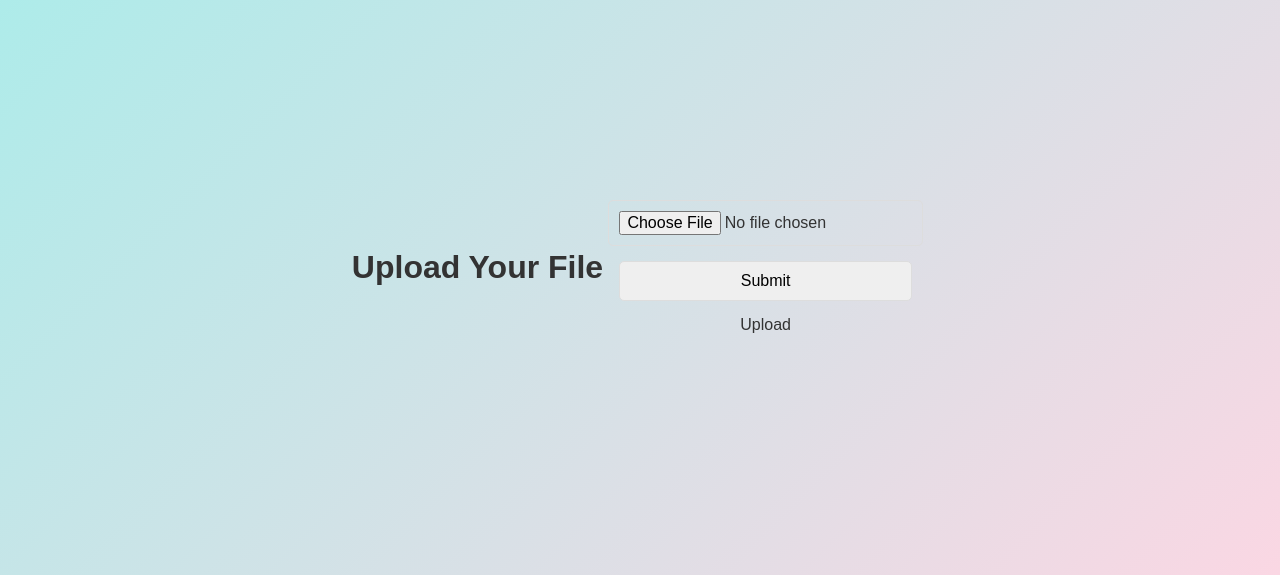
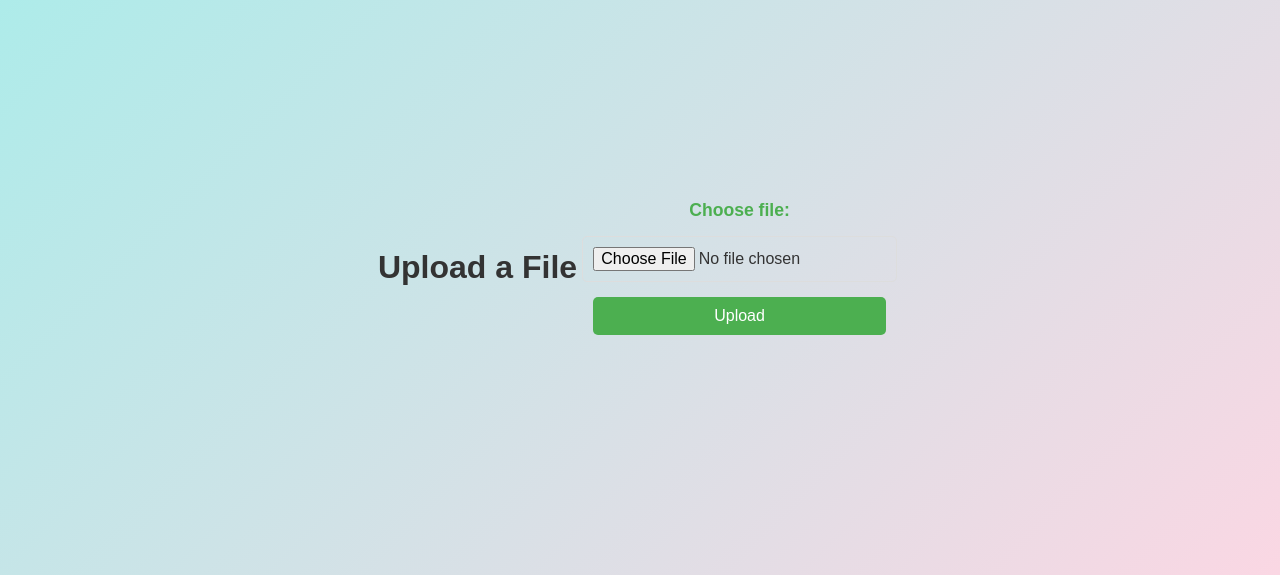
Before and after one commit to suriiya00/Smart_Wireless, a Flask app: template templates/upload.html in a window 1280 px wide. Shown: the part 133-708 px from the top of the page. Run offline with Flask 3, Linux system fonts and the light colour scheme; the template is opened without the code that fills it, so the values that code supplies are empty; parts of the project's set-up code (start-up, migrations or seed data) failed here and were passed over.

Commit message:
Update upload.html

```diff
--- a/templates/upload.html
+++ b/templates/upload.html
@@ -1,15 +1,28 @@
 <!DOCTYPE html>
-<html>
+<html lang="en">
 <head>
+    <meta charset="UTF-8">
+    <meta name="viewport" content="width=device-width, initial-scale=1.0">
     <title>File Upload</title>
     <link rel="stylesheet" href="{{ url_for('static', filename='style.css') }}">
-
 </head>
 <body>
-    <h1>Upload Your File</h1>
-    <form action="/upload" method="post" enctype="multipart/form-data">
-        <input type="file" name="file" required>
-        <input type="submit">Upload</button>
+    <h1>Upload a File</h1>
+    <!-- Flash Messages -->
+    {% with messages = get_flashed_messages(with_categories=true) %}
+        {% if messages %}
+            <ul>
+                {% for category, message in messages %}
+                    <li class="{{ category }}">{{ message }}</li>
+                {% endfor %}
+            </ul>
+        {% endif %}
+    {% endwith %}
+    <!-- Upload Form -->
+    <form action="/upload" method="POST" enctype="multipart/form-data">
+        <label for="file">Choose file:</label>
+        <input type="file" id="file" name="file" required>
+        <button type="submit">Upload</button>
     </form>
 </body>
 </html>
```
